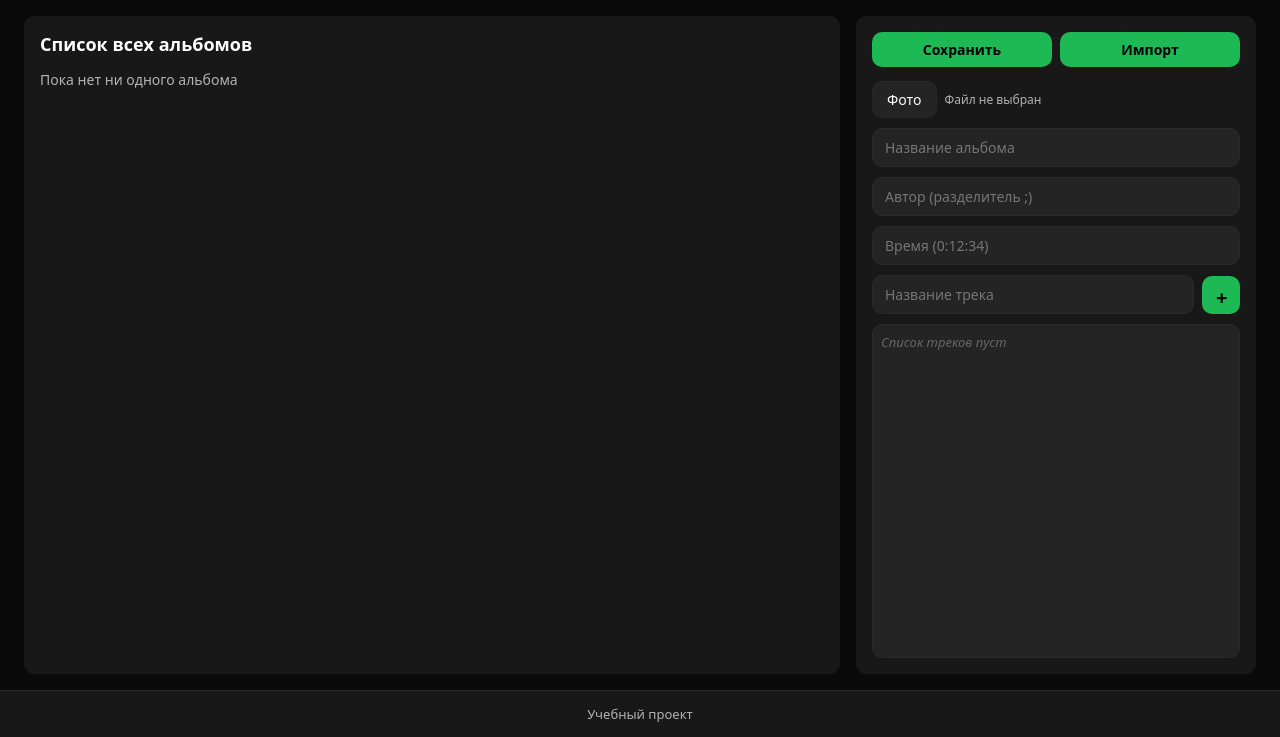
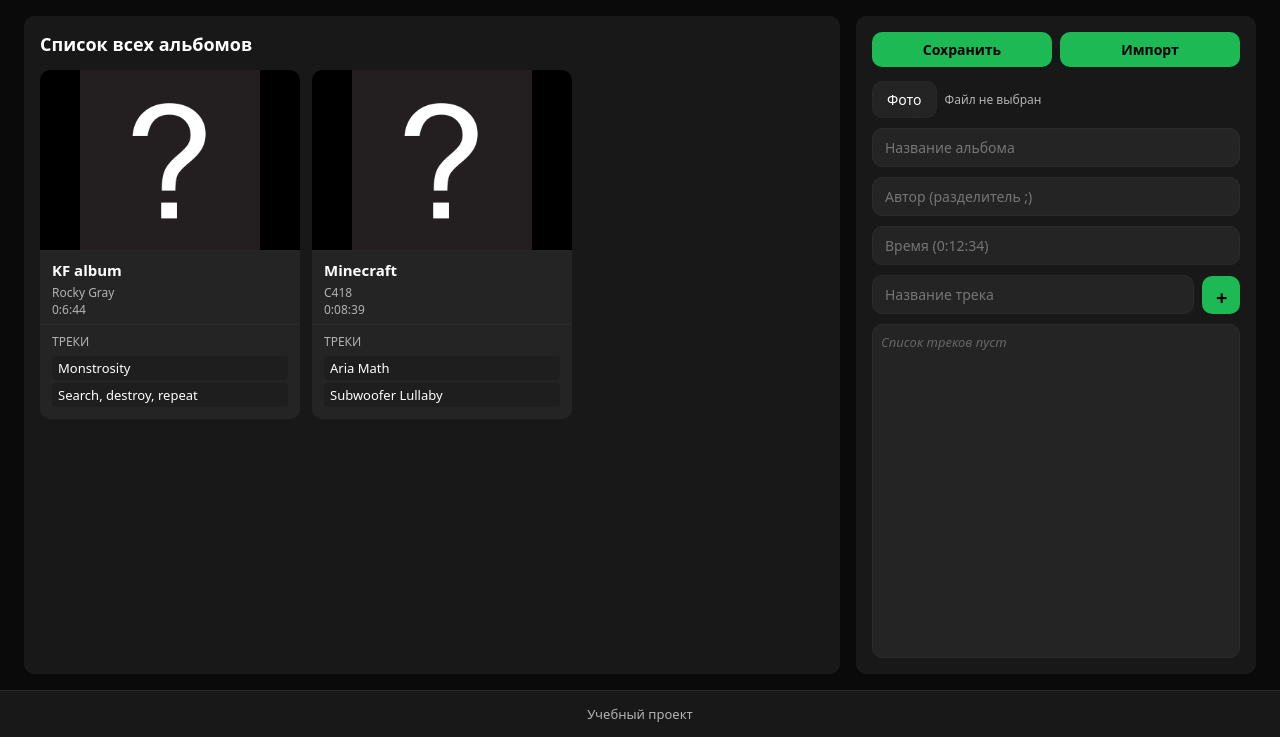
Before and after one commit to prox3m/Doronin_Lab3_JSON, a Django app: page / in a window 1280 px wide. Shown: the part 63-800 px from the top of the page. Run offline with Django 5.2, Linux system fonts and the light colour scheme.

Commit message:
made 2 normal albums for tests, adjusted grid in style.css. Method index (views.py) now renders all of albums from albums.json. added image to undefined images

```diff
--- a/data/albums.json
+++ b/data/albums.json
@@ -1,10 +1,21 @@
 [
     {
-        "name": "author",
-        "length": "12:30:24",
+        "name": "KF album",
+        "authors": "Rocky Gray",
+        "length": "0:6:44",
         "tracks": [
-            "track1",
-            "track2"
+            "Monstrosity",
+            "Search, destroy, repeat"
+        ]
+    },
+
+    {
+        "name": "Minecraft",
+        "authors": "C418",
+        "length": "0:08:39",
+        "tracks": [
+            "Aria Math",
+            "Subwoofer Lullaby"
         ]
     }
 ]
--- a/spotylist/static/spotylist/css/style.css
+++ b/spotylist/static/spotylist/css/style.css
@@ -100,10 +100,11 @@ input {
 
 .albums-grid {
     display: grid;
-    grid-template-columns: 1fr 1fr;
+    grid-template-columns: repeat(auto-fill, minmax(220px, 260px));
     gap: 12px;
     overflow-y: auto;
     padding-right: 6px;
+    align-content: start;
 }
 
 .albums-empty {
@@ -132,7 +133,7 @@ input {
 .album-cover img {
     width: 100%;
     height: 100%;
-    object-fit: cover;
+    object-fit: contain;
     display: block;
 }
 
--- a/spotylist/views.py
+++ b/spotylist/views.py
@@ -7,7 +7,15 @@ DATA_FILE = Path(settings.BASE_DIR) / 'data' / 'albums.json'
 TIME_RE = re.compile(r'^(\d+:)?\d{1,2}:\d{1,2}:\d{1,2}$')
 
 def index(request):
-    return render(request, 'spotylist/index.html', {'albums': []})
+    albums = read_albums()
+
+    for album in albums:
+        if album.get('image'):
+            album['image_url'] = f'/media/{album["image"]}'
+        else:
+            album['image_url'] = '/static/spotylist/images/undefined.jpeg'
+
+    return render(request, 'spotylist/index.html', {'albums': albums})
 
 def read_albums():
     if not DATA_FILE.exists():
```
Also changed, not shown: spotylist/static/spotylist/images/undefined.jpeg (added).
